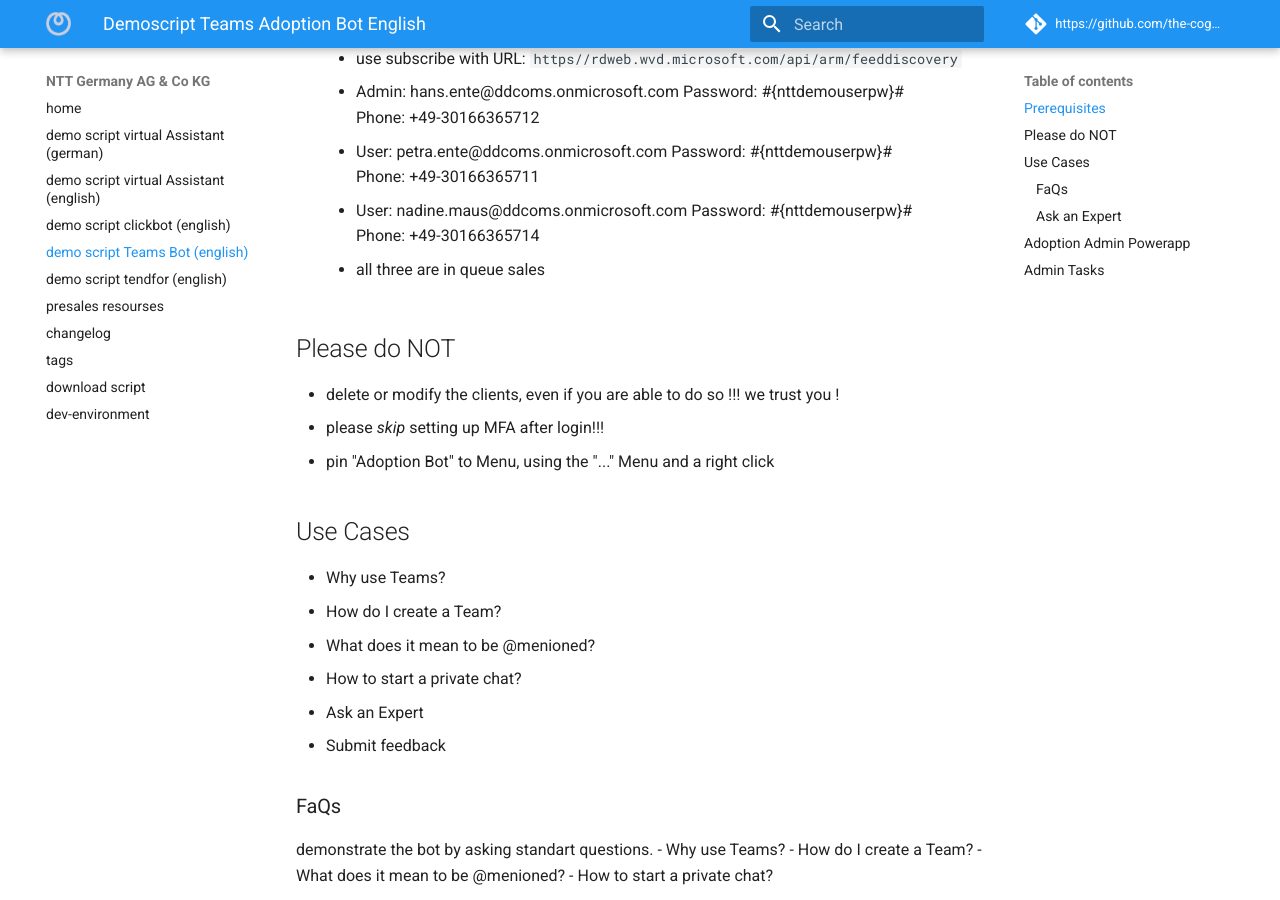
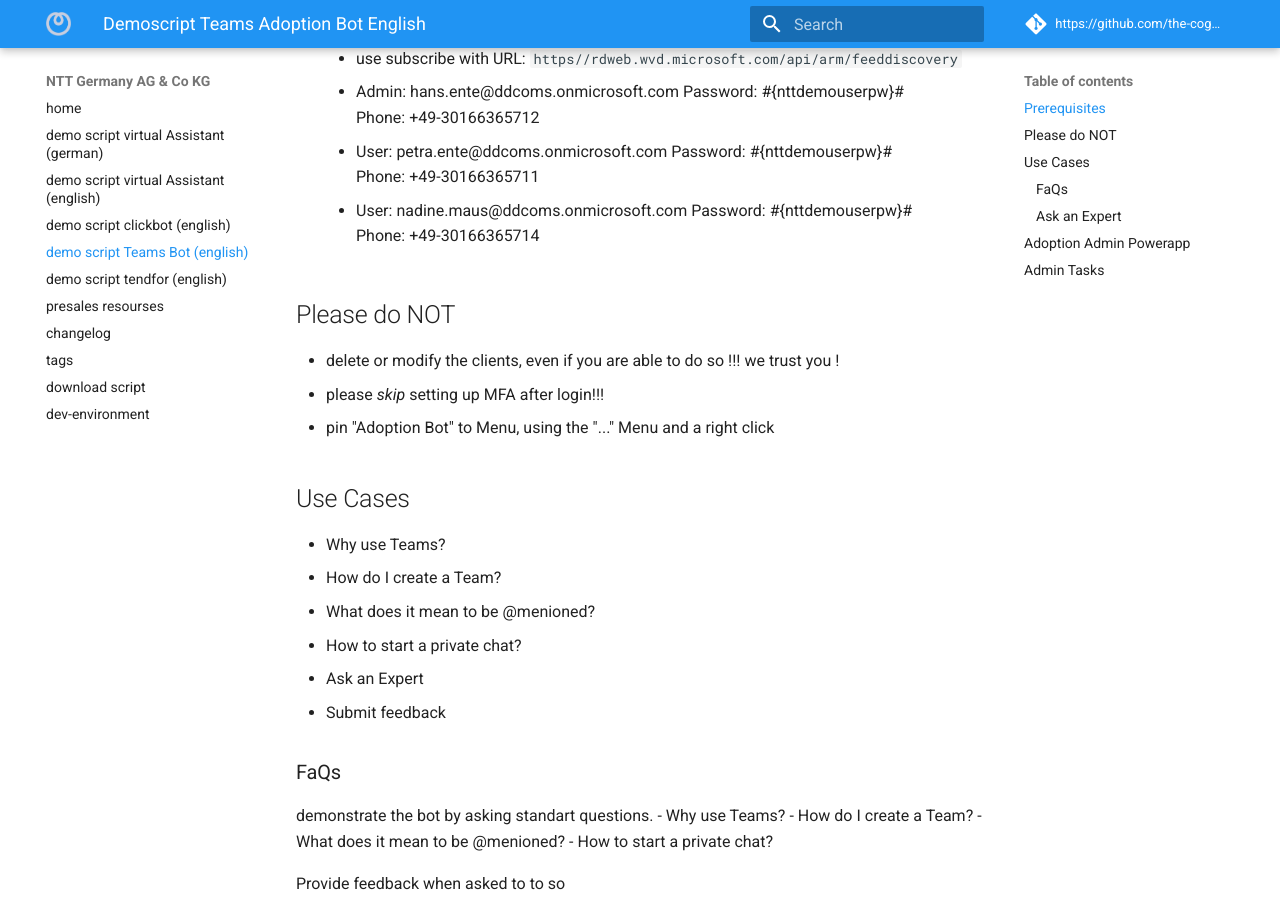
Before and after one commit to the-cognitiveservices-ninja/demo-environment, an MkDocs documentation site: the page built from docs/script_en_teams.md, in a window 1280 px wide and 900 px high, scrolled down 310 px. Built offline with MkDocs 1.6.1 and Material for MkDocs 9.7.7, drawn with Linux system fonts in a browser that asks for light colours; comment, search, counter and statistics services are not loaded.

Commit message:
removed link to queue as it is endfor ralated

```diff
--- a/docs/script_en_teams.md
+++ b/docs/script_en_teams.md
@@ -23,7 +23,7 @@
       Phone: +49-30166365711
     - User: nadine.maus@ddcoms.onmicrosoft.com Password: #{nttdemouserpw}#
       Phone:  +49-30166365714
-    - all three are in queue sales
+
 
 ## Please do NOT
   - delete or modify the clients, even if you are able to do so !!! we trust you !
```
